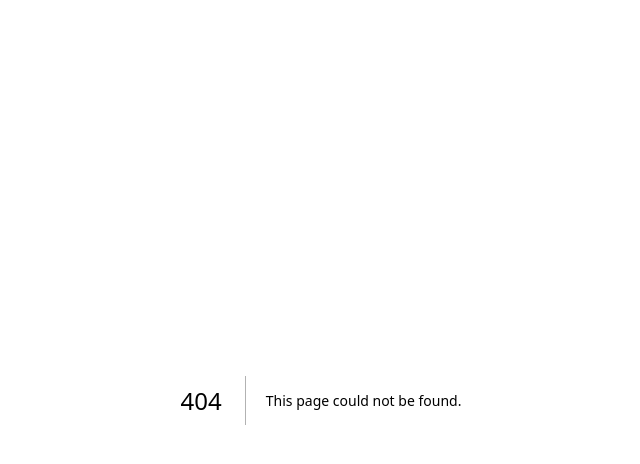
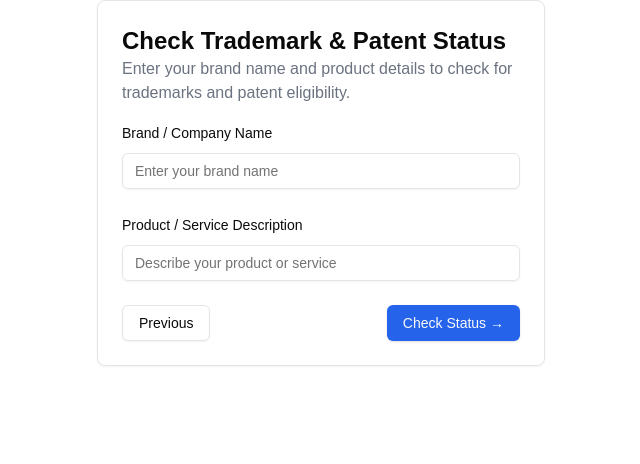
Before and after one commit to lohiaparth/Hackathon_CC, a Next.js app in the folder cofounder/: page /legalities in a window 1280 px wide. Before the commit this address had no page. Shown: the top 464 px of the page, without its empty margins (319-959 px from the left). Built offline with nearby package versions, Linux system fonts and the light colour scheme.

Commit message:
legalities

```diff
--- a/cofounder/src/app/ideation/page.jsx
+++ b/cofounder/src/app/ideation/page.jsx
@@ -6,12 +6,18 @@ import { set } from 'react-hook-form';
 
 export default function ImageGenerator() {
   // Fallback values in case localStorage is empty
-  const industry = localStorage.getItem("Industry") || "tech";
-  const description = localStorage.getItem("Description") || "Your startup idea description goes here.";
-  const [imageUrl, setImageUrl] = useState('');
+  const [industry, setIndustry] = useState("tech");
+  const [description, setDescription] = useState("Your startup idea description goes here.");  const [imageUrl, setImageUrl] = useState('');
   const [loading, setLoading] = useState(false);
   const [seed, setSeed] = useState(42);
   const [res, setRes] = useState('');
+
+  useEffect(() => {
+    if (typeof window !== "undefined") {
+      setIndustry(localStorage.getItem("Industry") || "tech");
+      setDescription(localStorage.getItem("Description") || "Your startup idea description goes here.");
+    }
+  }, []);
 
   const generateImage = async () => {
     setLoading(true);
--- /dev/null
+++ b/cofounder/src/app/legalities/page.jsx
@@ -0,0 +1,94 @@
+"use client";
+
+import { useState } from "react";
+import { useForm } from "react-hook-form";
+import { Form, FormControl, FormField, FormItem, FormLabel, FormMessage } from "@/components/ui/form";
+import { Input } from "@/components/ui/input";
+import { Button } from "@/components/ui/button";
+import { useRouter } from 'next/navigation';
+
+export default function TrademarkPatentForm() {
+  const form = useForm({
+    defaultValues: {
+      brandName: "",
+      productDescription: "",
+    },
+  });
+
+  const router = useRouter();
+
+  const onSubmit = (data) => {
+    console.debug("Form Data:", data);
+
+    // Store data in localStorage
+    localStorage.setItem("Brand Name", data.brandName);
+    localStorage.setItem("Product Description", data.productDescription);
+
+    // Redirect to results page (modify as needed)
+    router.push('/check-trademark-patent');
+  };
+
+  return (
+    <div className="max-w-md mx-auto p-6 border rounded-lg shadow-sm bg-white">
+      <h2 className="text-2xl font-bold">Check Trademark & Patent Status</h2>
+      <p className="text-gray-500">Enter your brand name and product details to check for trademarks and patent eligibility.</p>
+
+      <Form {...form}>
+        <form onSubmit={form.handleSubmit(onSubmit)} className="space-y-6 mt-4">
+
+          {/* Brand Name */}
+          <FormField
+            control={form.control}
+            name="brandName"
+            render={({ field }) => (
+              <FormItem>
+                <FormLabel>Brand / Company Name</FormLabel>
+                <FormControl>
+                  <Input
+                    placeholder="Enter your brand name"
+                    {...field}
+                    onChange={(e) => {
+                      field.onChange(e);
+                      localStorage.setItem("Brand Name", e.target.value);
+                    }}
+                  />
+                </FormControl>
+                <FormMessage />
+              </FormItem>
+            )}
+          />
+
+          {/* Product Description */}
+          <FormField
+            control={form.control}
+            name="productDescription"
+            render={({ field }) => (
+              <FormItem>
+                <FormLabel>Product / Service Description</FormLabel>
+                <FormControl>
+                  <Input
+                    placeholder="Describe your product or service"
+                    {...field}
+                    onChange={(e) => {
+                      field.onChange(e);
+                      localStorage.setItem("Product Description", e.target.value);
+                    }}
+                  />
+                </FormControl>
+                <FormMessage />
+              </FormItem>
+            )}
+          />
+
+          {/* Buttons */}
+          <div className="flex justify-between">
+            <Button variant="outline">Previous</Button>
+            <Button type="submit" className="bg-blue-600 hover:bg-blue-700">
+              Check Status →
+            </Button>
+          </div>
+        </form>
+      </Form>
+    </div>
+  );
+}
```
